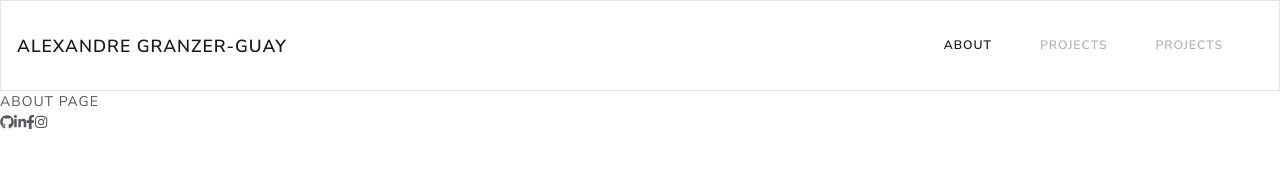
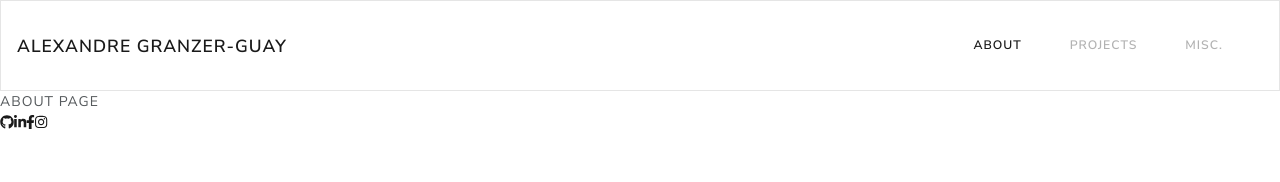
Before and after one commit to alexandregranzerguay/alexandregranzerguay.github.io, a React app: page /about in a window 1280 px wide. Shown: the top 182 px of the page. Built offline with nearby package versions, Linux system fonts and the light colour scheme; what react-router-redux would draw is missing.

Commit message:
add all links for footer and fix button on front page

```diff
--- a/src/components/layout/Footer/Footer.js
+++ b/src/components/layout/Footer/Footer.js
@@ -12,26 +12,18 @@ class Footer extends Component {
     render() {
         return (
             <div>
-                {/* <a href="https://github.com/alexandregranzerguay">
-                    <i class="fab fa-github fa-3x" style="margin-right:0.3em;"></i>
-                </a> */}
-                {/* <Link to="https://www.facebook.com/alexandre.guay3">
-
-                <i className="fab fa-facebook-f fa-3x"></i>
-                </Link> */}
-                <FontAwesomeIcon icon={['fab', 'github']} />
-                <FontAwesomeIcon icon={['fab', 'linkedin-in']} />
-                <FontAwesomeIcon icon={['fab', 'facebook-f']} />
-                <FontAwesomeIcon icon={['fab', 'instagram']} />
-                {/* <a href="">
-
+                <a href="https://github.com/alexandregranzerguay">
+                    <FontAwesomeIcon icon={['fab', 'github']} />
                 </a>
                 <a href="https://www.linkedin.com/in/alexandre-granzer-guay-8b8378b2/">
-                    <i class="fab fa-linkedin-in fa-3x" style="margin-right:0.3em;"></i>
+                    <FontAwesomeIcon icon={['fab', 'linkedin-in']} />
+                </a>
+                <a href="https://www.facebook.com/alexandre.guay3">
+                    <FontAwesomeIcon icon={['fab', 'facebook-f']} />
                 </a>
                 <a href="https://www.instagram.com/alexandregranzerguay/">
-                    <i class="fab fa-instagram fa-3x"></i>
-                </a> */}
+                    <FontAwesomeIcon icon={['fab', 'instagram']} />
+                </a>
             </div>
         )
     }
--- a/src/components/layout/Header/Header.js
+++ b/src/components/layout/Header/Header.js
@@ -44,7 +44,7 @@ class Header extends Component {
                     <NavLink to="/projects" className="nav-link">Projects</NavLink>
                 </NavItem>
                 <NavItem className={styles.item}>
-                    <NavLink to="/Culture" className="nav-link">Projects</NavLink>
+                    <NavLink to="/misc" className="nav-link">Misc.</NavLink>
                 </NavItem>
               </Nav>
             </Collapse>
--- a/src/components/pages/Home/Home.js
+++ b/src/components/pages/Home/Home.js
@@ -1,5 +1,6 @@
 import React, { Component } from 'react';
 import {Jumbotron, Button, Container, Col, Row} from 'reactstrap';
+import { Link } from 'react-router-dom'
 import image from './Profile_Photo.jpg';
 import styles from './Home.scss';
 
@@ -15,7 +16,9 @@ class Home extends Component {
                             <hr className="my-2" />
                             <p className="lead">Here I will share with you life experiences, hard-learned lessons, and basically my way of optimising life.</p>
                             <p className="lead">
-                                <Button color="primary">Stalk Me!</Button>
+                                <Button color="primary">
+                                <Link to="/about" className={styles["button-link"]}>Stalk Me!</Link>
+                                </Button>
                             </p>
                         </Col>
                         <Col>
--- a/src/components/pages/Home/Home.scss
+++ b/src/components/pages/Home/Home.scss
@@ -1,12 +1,10 @@
-.jumbotron {
-    .container {
-        .row {
-            .col{
-                img {
-                    width: 30px;
-                }
-            }
-        }
+.button-link {
+    color: white;
+    display: 'block';
+    height: 100%;
+    &:hover {
+        color: white;
+        text-decoration: none;
     }
 }
 
```
